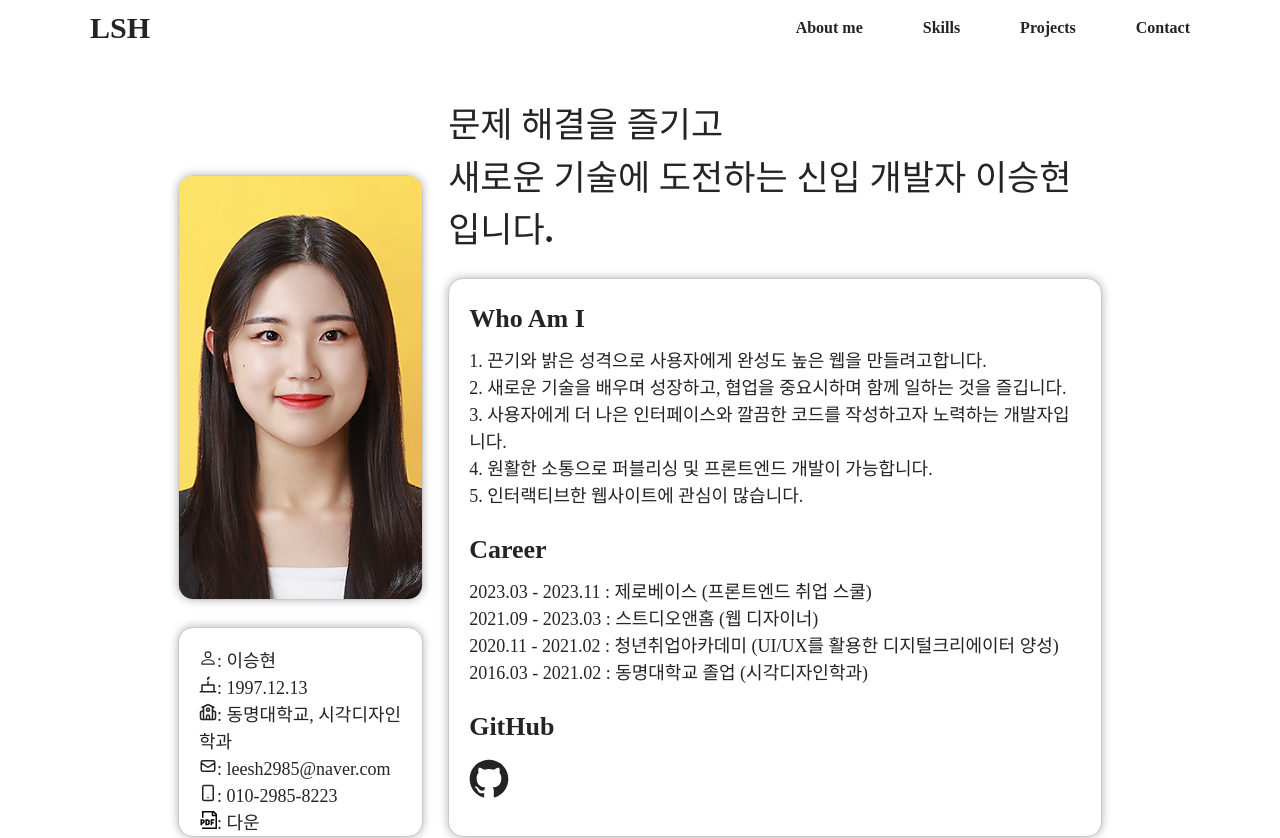
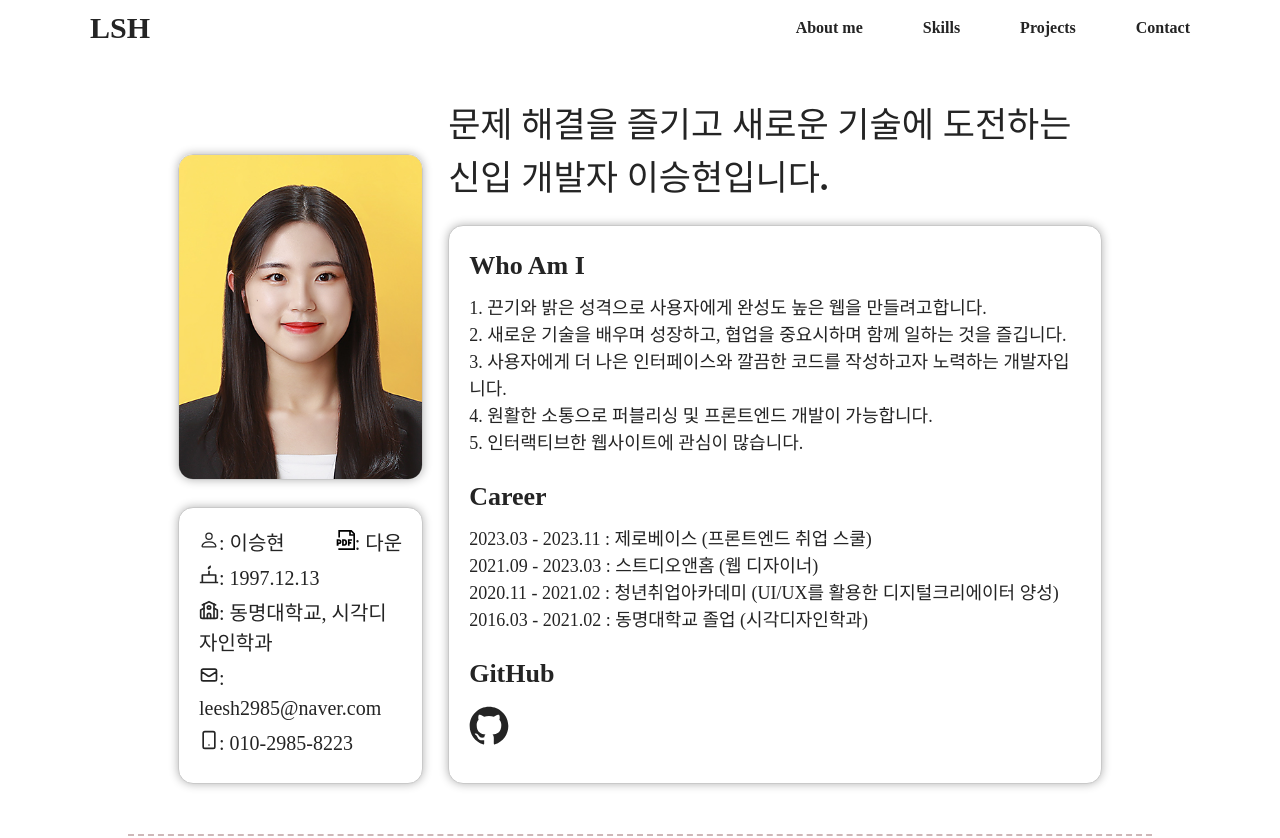
Before and after one commit to leesh2985/Portfolio, a React (Vite) app: page / in a window 1280 px wide. Shown: the top 838 px of the page. Built offline with nearby package versions, Linux system fonts and the light colour scheme.

Commit message:
# Docs : 반응형

```diff
--- a/src/components/Header.tsx
+++ b/src/components/Header.tsx
@@ -35,6 +35,14 @@ const HeaderContainer = styled.div`
   backdrop-filter: blur(6px);
   box-shadow: none;
   position: fixed;
+
+  @media (max-width: 1024px) {
+    padding: 0px;
+  }
+
+  @media (max-width: 425px) {
+    padding: 0px;
+  }
 `;
 
 const LogoContainer = styled.div``;
@@ -42,6 +50,11 @@ const LogoContainer = styled.div``;
 const Logo = styled.div`
   font-size: 30px;
   font-weight: 700;
+
+  @media (max-width: 425px) {
+    font-size: 25px;
+    margin-right: 30px;
+  }
 `;
 
 const Nav = styled.nav`
@@ -55,6 +68,15 @@ const NavItem = styled.li`
   &:last-child {
     margin-right: 0;
   }
+
+  @media (max-width: 768px) {
+    margin-right: 30px;
+  }
+
+  @media (max-width: 425px) {
+    margin-right: 25px;
+    font-size: 15px;
+  }
 `;
 
 const NavLink = styled(Link)`
--- a/src/page/About.tsx
+++ b/src/page/About.tsx
@@ -13,9 +13,14 @@ export default function About() {
       <InfoContainer>
         <MyImg src="/img/me.jpg" alt="증명사진" />
         <Info>
-          <InfoText>
-            <PersonIcon />: 이승현
-          </InfoText>
+          <InfoDiv>
+            <InfoText>
+              <PersonIcon />: 이승현
+            </InfoText>
+            <InfoText>
+              <DocumenIcon />: 다운
+            </InfoText>
+          </InfoDiv>
           <InfoText>
             <CakeIcon />: 1997.12.13
           </InfoText>
@@ -28,16 +33,13 @@ export default function About() {
           <InfoText>
             <PhoneIcon />: 010-2985-8223
           </InfoText>
-          <InfoText>
-            <DocumenIcon />: 다운
-          </InfoText>
         </Info>
       </InfoContainer>
       <IntroduceContainer>
         <PointTitle>
-          문제 해결을 즐기고
+          문제 해결을 즐기고 새로운 기술에 도전하는
           <br />
-          새로운 기술에 도전하는 신입 개발자 이승현입니다.
+          신입 개발자 이승현입니다.
         </PointTitle>
         <TextContainer>
           <IntroSection>
@@ -89,11 +91,39 @@ const AboutContainer = styled.div`
   padding: 50px;
   margin-top: 50px;
   border-bottom: 2px dashed #ceb8b8;
+
+  @media (max-width: 1024px) {
+    display: flex;
+    align-items: center;
+    flex-direction: column;
+    width: 100%;
+  }
 `;
 
 const InfoContainer = styled.div`
   margin-right: 25px;
   width: 30%;
+
+  @media (max-width: 1024px) {
+    display: flex;
+    align-items: center;
+    width: 100%;
+    margin-right: 0px;
+  }
+
+  @media (max-width: 675px) {
+    display: flex;
+    align-items: center;
+    flex-direction: column;
+    width: 100%;
+  }
+
+  @media (max-width: 425px) {
+    display: flex;
+    align-items: center;
+    flex-direction: column;
+    width: 100%;
+  }
 `;
 
 const PersonIcon = styled(BsPerson)``;
@@ -111,32 +141,72 @@ const MyImg = styled.img`
   object-fit: cover;
   border: 1px solid #c9c9c9;
   box-shadow: 0 0 10px rgba(0, 0, 0, 0.3);
+
+  @media (max-width: 1440px) {
+    height: 100%;
+  }
+
+  @media (max-width: 1024px) {
+    margin-right: 25px;
+    height: 30%;
+  }
+
+  @media (max-width: 675px) {
+    margin-right: 0px;
+    height: 580px;
+  }
+
+  @media (max-width: 425px) {
+    margin-right: 0px;
+  }
 `;
 
 const Info = styled.div`
   border: 1px solid #c9c9c9;
   box-shadow: 0 0 10px rgba(0, 0, 0, 0.3);
   width: 100%;
-  height: 210px;
+  height: 100%;
   border-radius: 15px;
   background-color: #fff;
   padding: 20px;
+
+  @media (max-width: 675px) {
+    margin-bottom: 20px;
+  }
+
+  @media (max-width: 425px) {
+    margin-bottom: 20px;
+  }
+`;
+
+const InfoDiv = styled.div`
+  display: flex;
+  justify-content: space-between;
 `;
 
 const InfoText = styled.div`
-  font-size: 18px;
+  font-size: 20px;
+  margin-bottom: 5px;
 `;
 
 const IntroduceContainer = styled.div`
   width: 80%;
   display: flex;
   flex-direction: column;
+
+  @media (max-width: 1024px) {
+    width: 100%;
+  }
 `;
 
 const PointTitle = styled.div`
   font-weight: 700;
   font-size: 35px;
   margin-bottom: 20px;
+
+  @media (max-width: 425px) {
+    font-size: 25px;
+  }
 `;
 
 const TextContainer = styled.div`
--- a/src/page/Projects.tsx
+++ b/src/page/Projects.tsx
@@ -51,7 +51,7 @@ const projectsData: Project[] = [
   {
     imageSrc: '/img/todo.png',
     githubLink: 'https://github.com/leesh2985/Portfolio01',
-    notionLink: 'https://antique-koala-cd8.notion.site/43222cd36db74bb09c213a87995d7602?pvs=4',
+    notionLink: 'https://www.notion.so/TO-DO-99ff31d07f7c47968cac3c38c3e1c9bd',
     vercelLink: 'https://to-do-taupe.vercel.app/',
     session: '23/08/24~23/08/25',
     type: '개인프로젝트',
@@ -135,6 +135,10 @@ const ProjectsContainer = styled.div`
   flex-direction: column;
   padding: 50px;
   border-bottom: 2px dashed #ceb8b8;
+
+  @media (max-width: 1024px) {
+    width: 100%;
+  }
 `;
 
 const ProjectsTitle = styled.h2`
@@ -148,6 +152,20 @@ const ProjectsList = styled.ul`
   flex-wrap: wrap;
   margin-top: 40px;
   width: 90%;
+
+  @media (max-width: 1024px) {
+    width: 100%;
+  }
+
+  @media (max-width: 630px) {
+    display: flex;
+    flex-direction: column;
+  }
+
+  @media (max-width: 425px) {
+    display: flex;
+    flex-direction: column;
+  }
 `;
 
 const ProjectsItem = styled.li`
@@ -158,7 +176,6 @@ const ProjectsItem = styled.li`
   background: #fff;
   border-radius: 20px;
   padding: 20px;
-  margin-right: 25px;
   margin-bottom: 20px;
   border: 1px solid #c9c9c9;
   box-shadow: 0 0 10px rgba(0, 0, 0, 0.3);
@@ -168,6 +185,14 @@ const ProjectsItem = styled.li`
   }
   &:last-child {
     margin-right: 0px;
+  }
+
+  @media (max-width: 630px) {
+    width: 100%;
+  }
+
+  @media (max-width: 425px) {
+    width: 100%;
   }
 `;
 
@@ -218,6 +243,16 @@ const Top = styled.div`
   align-items: center;
   justify-content: space-between;
   margin-top: 20px;
+
+  @media (max-width: 950px) {
+    flex-direction: column;
+    margin-bottom: 15px;
+  }
+
+  @media (max-width: 425px) {
+    flex-direction: column;
+    margin-bottom: 15px;
+  }
 `;
 
 const LinkSite = styled.div``;
--- a/src/page/Skill.tsx
+++ b/src/page/Skill.tsx
@@ -93,6 +93,14 @@ const SkillContainer = styled.div`
   align-items: center;
   padding: 50px;
   border-bottom: 2px dashed #ceb8b8;
+
+  @media (max-width: 768px) {
+    width: 100%;
+  }
+
+  @media (max-width: 425px) {
+    width: 100%;
+  }
 `;
 
 const SkillTitle = styled.h2`
@@ -105,6 +113,10 @@ const List = styled.div`
   align-items: center;
   width: 100%;
   margin-top: 40px;
+
+  @media (max-width: 425px) {
+    flex-direction: column;
+  }
 `;
 
 const hoverEffect = css`
@@ -129,6 +141,11 @@ const FeSkill = styled.div`
   ${SkillDiv}
   width: 100%;
   margin-right: 20px;
+
+  @media (max-width: 425px) {
+    margin-right: 0px;
+    margin-bottom: 20px;
+  }
 `;
 
 const BeSkill = styled.div`
```
